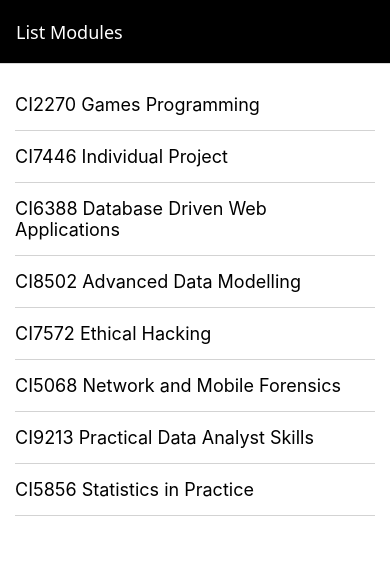
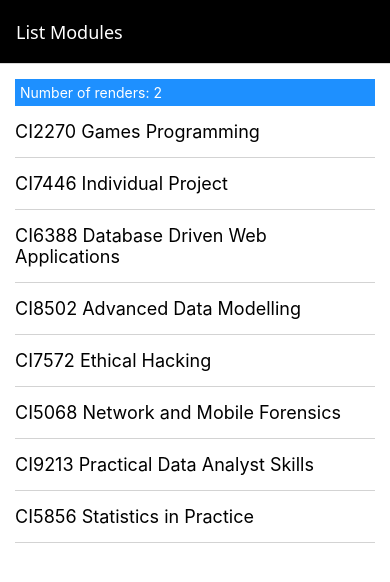
Before and after one commit to mudabbir-ahmad/Project-MAD-crudler, a React Native app: screen /ModuleListScreen in a window 390 px wide. Shown: the top 582 px of the page. Built offline with nearby package versions, Linux system fonts and the light colour scheme.

Commit message:
Added Render component in UI folder

```diff
--- /dev/null
+++ b/src/components/UI/RenderCount.js
@@ -0,0 +1,24 @@
+import { useRef } from "react";
+import { Text, StyleSheet } from "react-native";
+
+const RenderCount = ({backgroundColor = 'dodgerblue', fontColor = 'white'}) => {
+//     Initialisation -------------
+//     State ----------------------
+    const renderCount = useRef(0);
+    renderCount.current += 1;
+//     Handlers -------------------
+//     View -----------------------
+    return (
+        <Text style={[styles.count, { backgroundColor, color: fontColor}]}>
+            Number of renders: {renderCount.current}
+        </Text>
+    );
+};
+
+const styles = StyleSheet.create({
+    count: {
+        padding: 5,
+    },
+});
+
+export default RenderCount;
--- a/src/components/screens/ModuleListScreen.js
+++ b/src/components/screens/ModuleListScreen.js
@@ -3,7 +3,7 @@ import { StyleSheet } from "react-native";
 import Screen from "../layout/Screen";
 import ModuleList from "../entity/modules/ModuleList";
 import initialModules from "../../data/modules.js";
-
+import RenderCount from "../UI/RenderCount";
 
 const ModuleListScreen = () => {
 //   Initialisation -------------
@@ -22,6 +22,7 @@ const ModuleListScreen = () => {
 
   return (
     <Screen>
+        <RenderCount />
         <ModuleList modules={modules} onSelect={handleDelete} />
     </Screen>
   );
```
